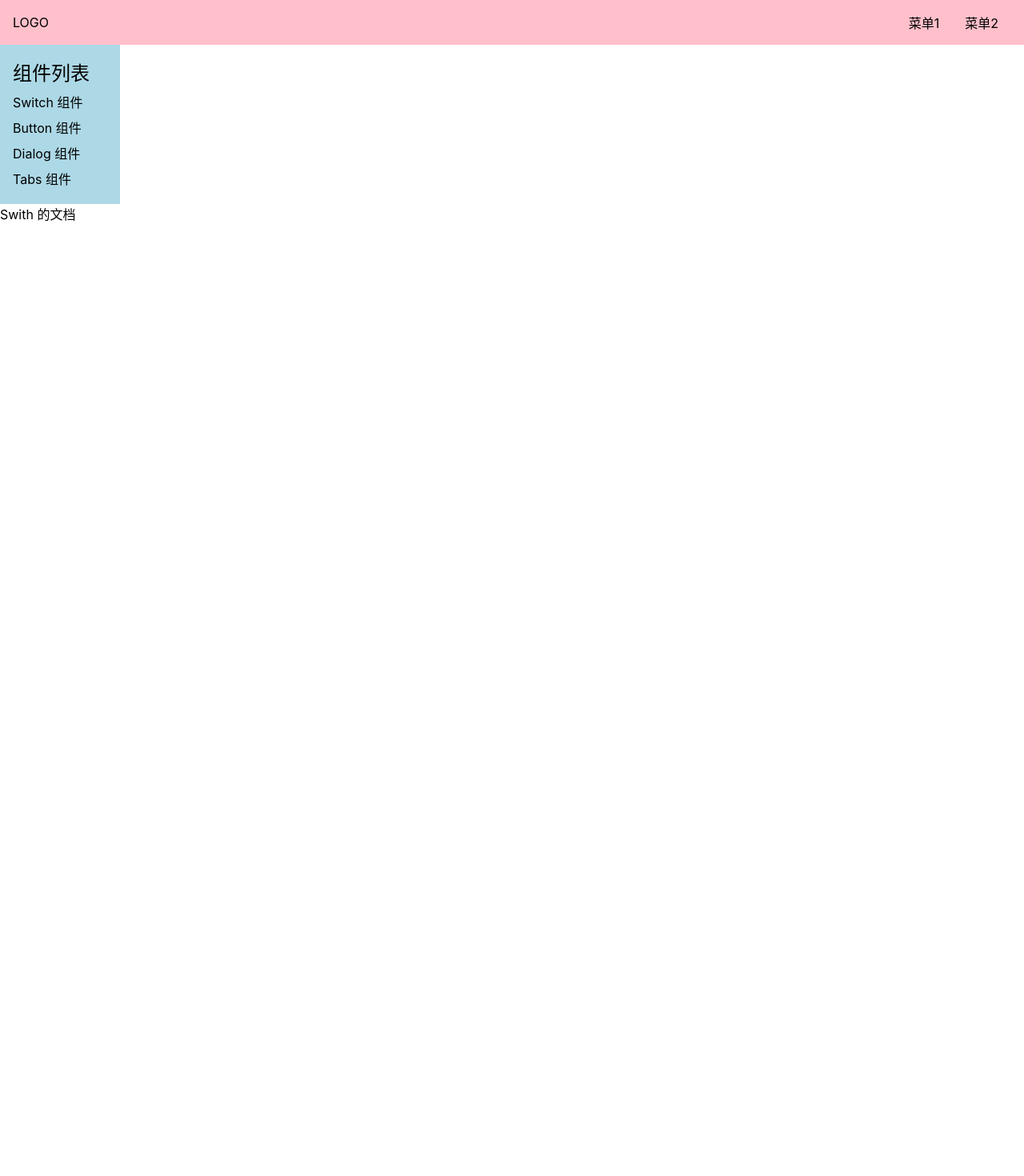
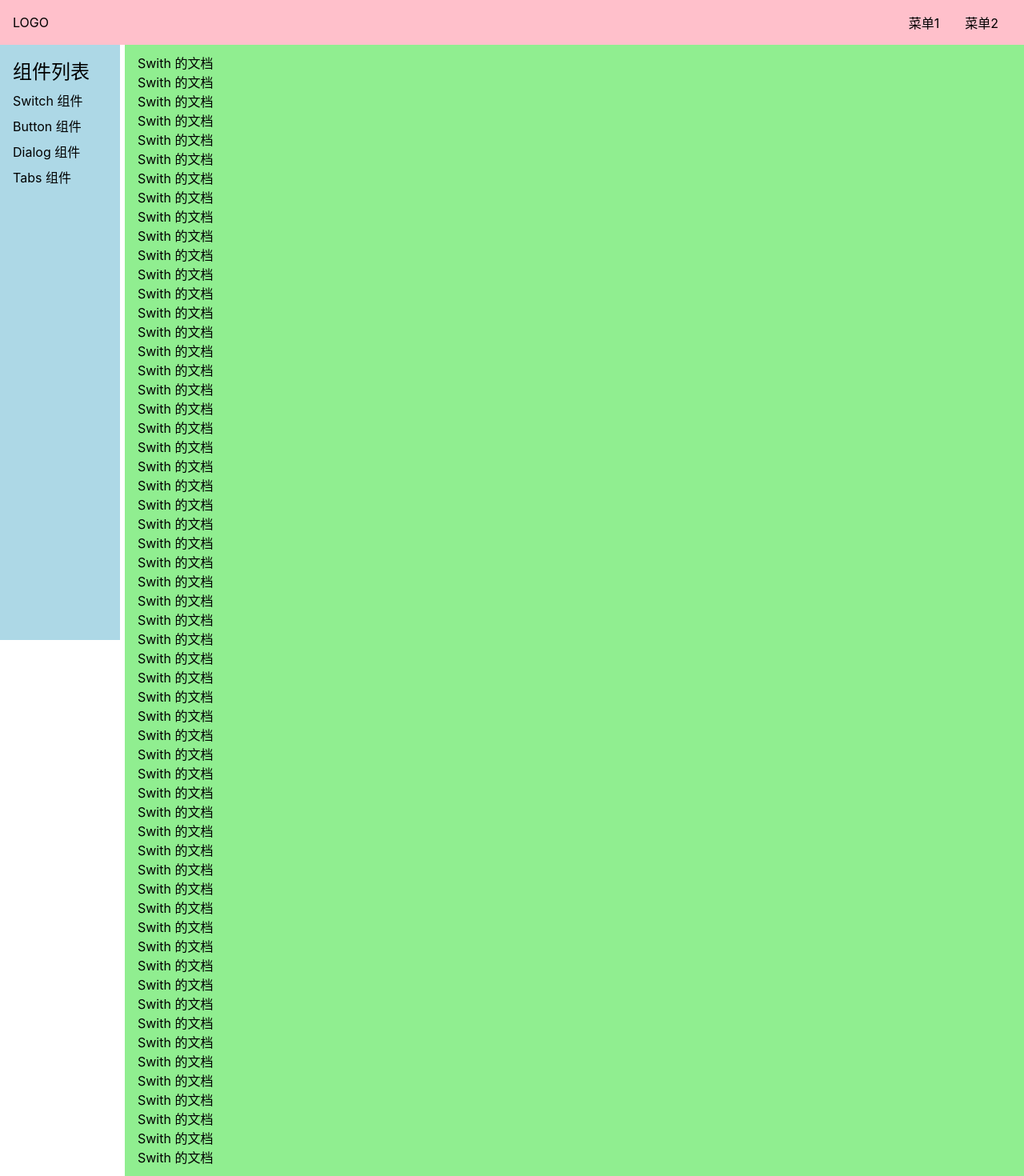
Before and after one commit to marui-mr/wheel-ui, a Vue app: page /#/doc/switch in a window 1280 px wide. Shown: the top 1470 px of the page at 80% size. Before the commit the page ends 800 px from the top, so only its background shows below. Built offline with nearby package versions, Linux system fonts and the light colour scheme.

Commit message:
整体布局 css

```diff
--- a/src/components/SwitchDemo.vue
+++ b/src/components/SwitchDemo.vue
@@ -1,3 +1,62 @@
 <template>
-  <div>Swith 的文档</div>
+  <div>
+    <p>Swith 的文档</p>
+    <p>Swith 的文档</p>
+    <p>Swith 的文档</p>
+    <p>Swith 的文档</p>
+    <p>Swith 的文档</p>
+    <p>Swith 的文档</p>
+    <p>Swith 的文档</p>
+    <p>Swith 的文档</p>
+    <p>Swith 的文档</p>
+    <p>Swith 的文档</p>
+    <p>Swith 的文档</p>
+    <p>Swith 的文档</p>
+    <p>Swith 的文档</p>
+    <p>Swith 的文档</p>
+    <p>Swith 的文档</p>
+    <p>Swith 的文档</p>
+    <p>Swith 的文档</p>
+    <p>Swith 的文档</p>
+    <p>Swith 的文档</p>
+    <p>Swith 的文档</p>
+    <p>Swith 的文档</p>
+    <p>Swith 的文档</p>
+    <p>Swith 的文档</p>
+    <p>Swith 的文档</p>
+    <p>Swith 的文档</p>
+    <p>Swith 的文档</p>
+    <p>Swith 的文档</p>
+    <p>Swith 的文档</p>
+    <p>Swith 的文档</p>
+    <p>Swith 的文档</p>
+    <p>Swith 的文档</p>
+    <p>Swith 的文档</p>
+    <p>Swith 的文档</p>
+    <p>Swith 的文档</p>
+    <p>Swith 的文档</p>
+    <p>Swith 的文档</p>
+    <p>Swith 的文档</p>
+    <p>Swith 的文档</p>
+    <p>Swith 的文档</p>
+    <p>Swith 的文档</p>
+    <p>Swith 的文档</p>
+    <p>Swith 的文档</p>
+    <p>Swith 的文档</p>
+    <p>Swith 的文档</p>
+    <p>Swith 的文档</p>
+    <p>Swith 的文档</p>
+    <p>Swith 的文档</p>
+    <p>Swith 的文档</p>
+    <p>Swith 的文档</p>
+    <p>Swith 的文档</p>
+    <p>Swith 的文档</p>
+    <p>Swith 的文档</p>
+    <p>Swith 的文档</p>
+    <p>Swith 的文档</p>
+    <p>Swith 的文档</p>
+    <p>Swith 的文档</p>
+    <p>Swith 的文档</p>
+    <p>Swith 的文档</p>
+  </div>
 </template>
--- a/src/components/Topnav.vue
+++ b/src/components/Topnav.vue
@@ -34,8 +34,11 @@ export default {
   justify-content: center;
   align-items: center;
   padding: 16px;
-  position: relative;
+  position: fixed;
+  top: 0;
+  left: 0;
   z-index: 10;
+  width: 100%;
   > .logo {
     max-width: 6em;
     margin-right: auto;
--- a/src/views/Doc.vue
+++ b/src/views/Doc.vue
@@ -1,6 +1,6 @@
 <template>
-  <div>
-    <Topnav />
+  <div class="layout">
+    <Topnav class="nav" />
     <div class="content">
       <aside v-if="asideVisible">
         <h2>组件列表</h2>
@@ -39,10 +39,42 @@ export default {
 </script>
 
 <style lang="scss" scoped>
+.layout {
+  display: flex;
+  flex-direction: column;
+  height: 100vh;
+  > .nav {
+    flex-shrink: 0;
+  }
+  > .content {
+    flex-grow: 1;
+    padding-top: 50px;
+    padding-left: 156px;
+    @media (max-width: 500px) {
+      padding-left: 0;
+    }
+  }
+}
+.content {
+  display: flex;
+  > aside {
+    flex-shrink: 0;
+  }
+  > main {
+    flex-grow: 1;
+    padding: 16px;
+    background: lightgreen;
+  }
+}
 aside {
   background: lightblue;
   width: 150px;
   padding: 16px;
+  position: fixed;
+  top: 0;
+  left: 0;
+  padding-top: 70px;
+  height: 100%;
   > h2 {
     margin-bottom: 4px;
   }
@@ -51,11 +83,8 @@ aside {
       padding: 4px 0;
     }
   }
-  @media (mix-width: 500px) {
-    position: fixed;
-    top: 0;
-    left: 0;
-    padding-top: 70px;
-  }
+}
+main {
+  overflow: auto;
 }
 </style>
```
